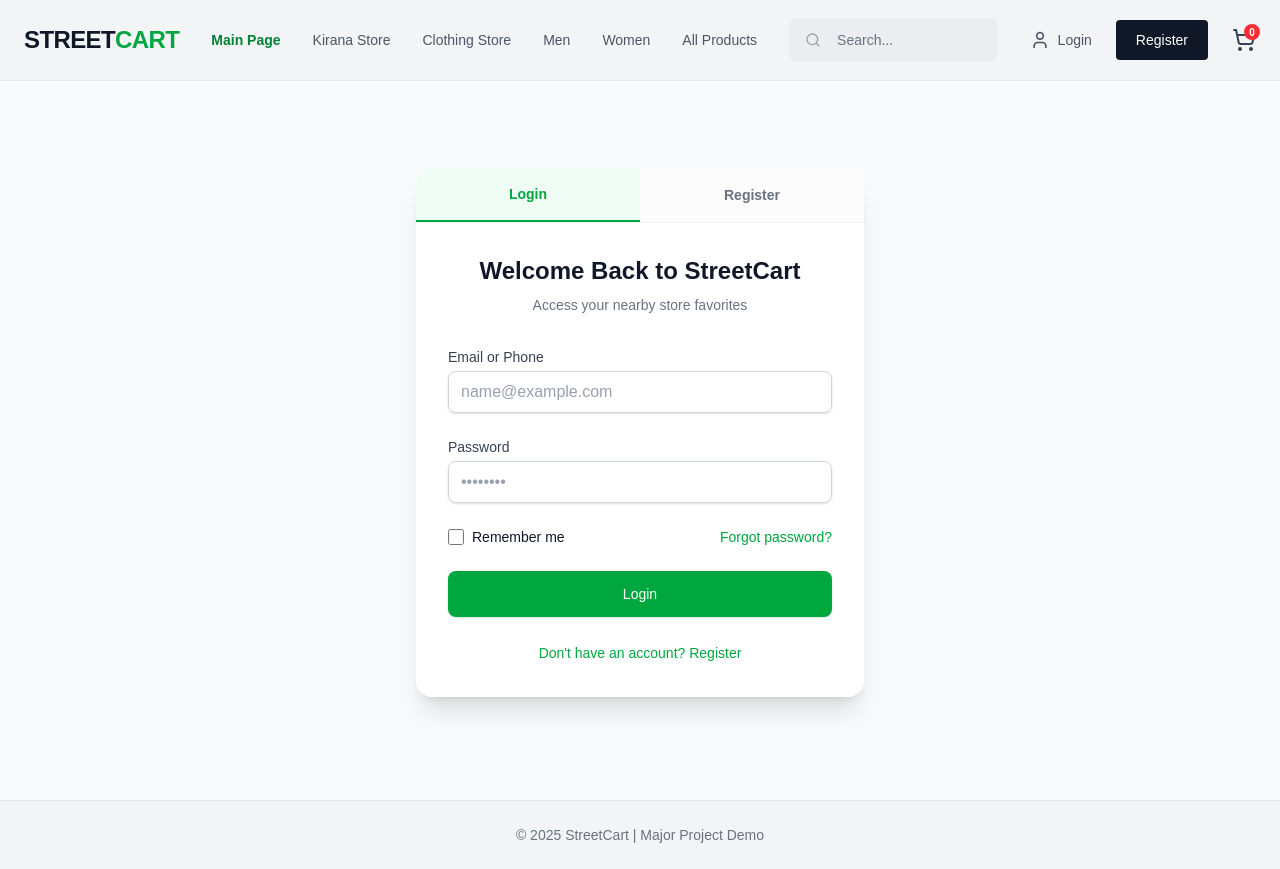
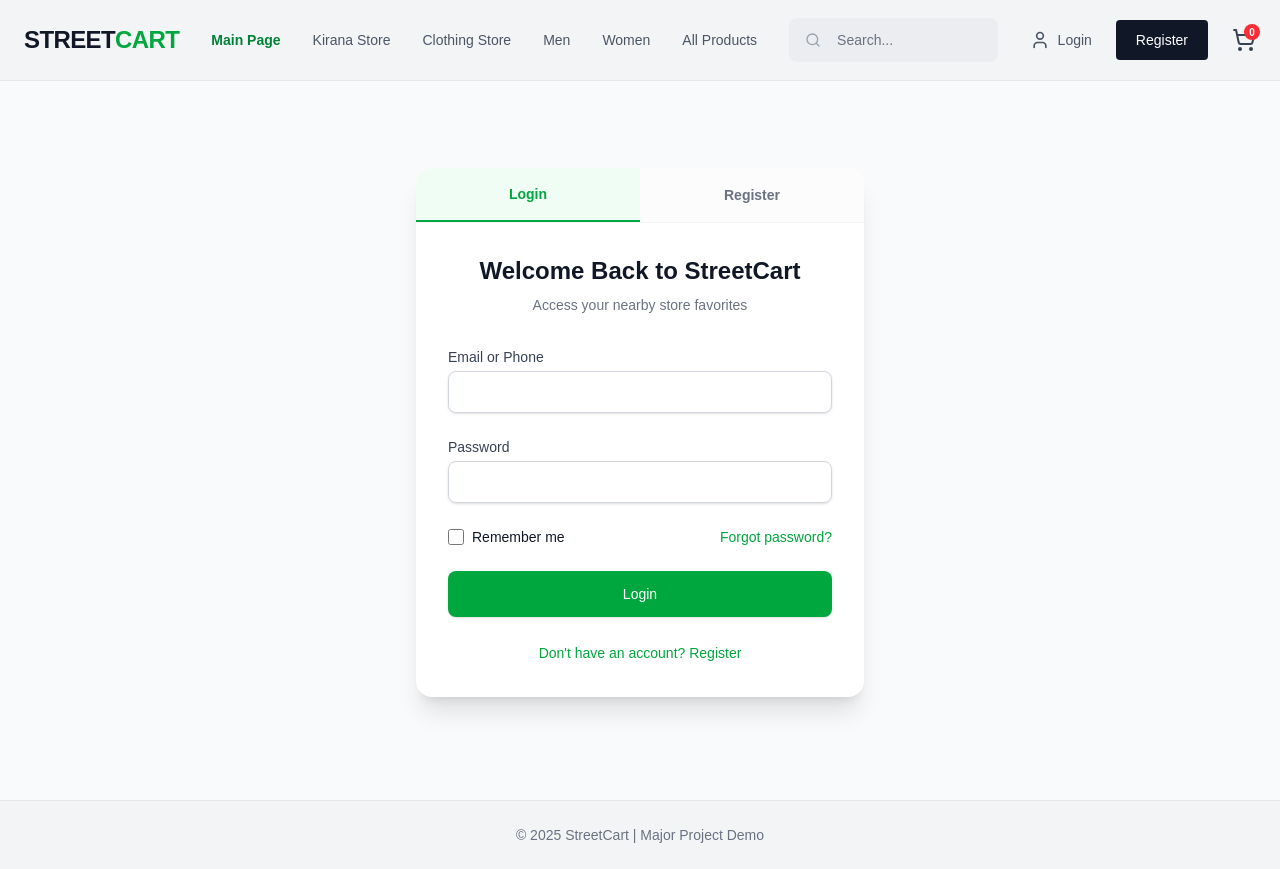
Before and after one commit to ShahzadKhan-git/StreetCart, a Next.js app: page /auth in a window 1280 px wide. Built offline with nearby package versions, Linux system fonts and the light colour scheme.

Commit message:
Registration Page Updation

```diff
--- a/app/auth/page.tsx
+++ b/app/auth/page.tsx
@@ -58,7 +58,6 @@ export default function AuthPage() {
                                     type="text"
                                     required
                                     className="mt-1 block w-full px-3 py-2 border border-gray-300 rounded-lg shadow-sm placeholder-gray-400 focus:outline-none focus:ring-2 focus:ring-green-500 focus:border-green-500 transition-colors"
-                                    placeholder="John Doe"
                                 />
                             </div>
                         )}
@@ -73,7 +72,6 @@ export default function AuthPage() {
                                 type="text"
                                 required
                                 className="mt-1 block w-full px-3 py-2 border border-gray-300 rounded-lg shadow-sm placeholder-gray-400 focus:outline-none focus:ring-2 focus:ring-green-500 focus:border-green-500 transition-colors"
-                                placeholder="name@example.com"
                             />
                         </div>
 
@@ -87,7 +85,6 @@ export default function AuthPage() {
                                 type="password"
                                 required
                                 className="mt-1 block w-full px-3 py-2 border border-gray-300 rounded-lg shadow-sm placeholder-gray-400 focus:outline-none focus:ring-2 focus:ring-green-500 focus:border-green-500 transition-colors"
-                                placeholder="••••••••"
                             />
                         </div>
 
@@ -102,7 +99,6 @@ export default function AuthPage() {
                                     type="password"
                                     required
                                     className="mt-1 block w-full px-3 py-2 border border-gray-300 rounded-lg shadow-sm placeholder-gray-400 focus:outline-none focus:ring-2 focus:ring-green-500 focus:border-green-500 transition-colors"
-                                    placeholder="••••••••"
                                 />
                             </div>
                         )}
```
